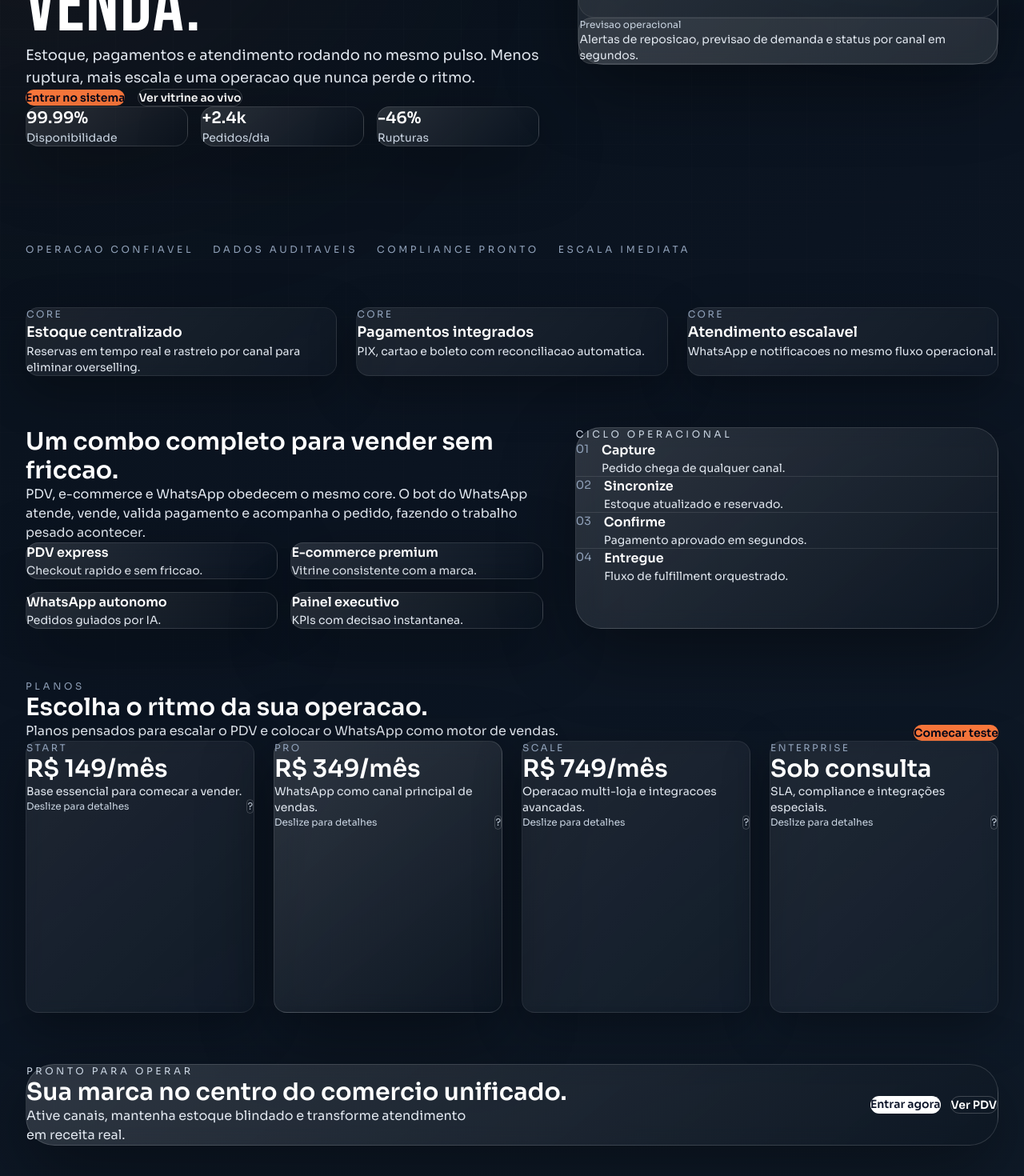
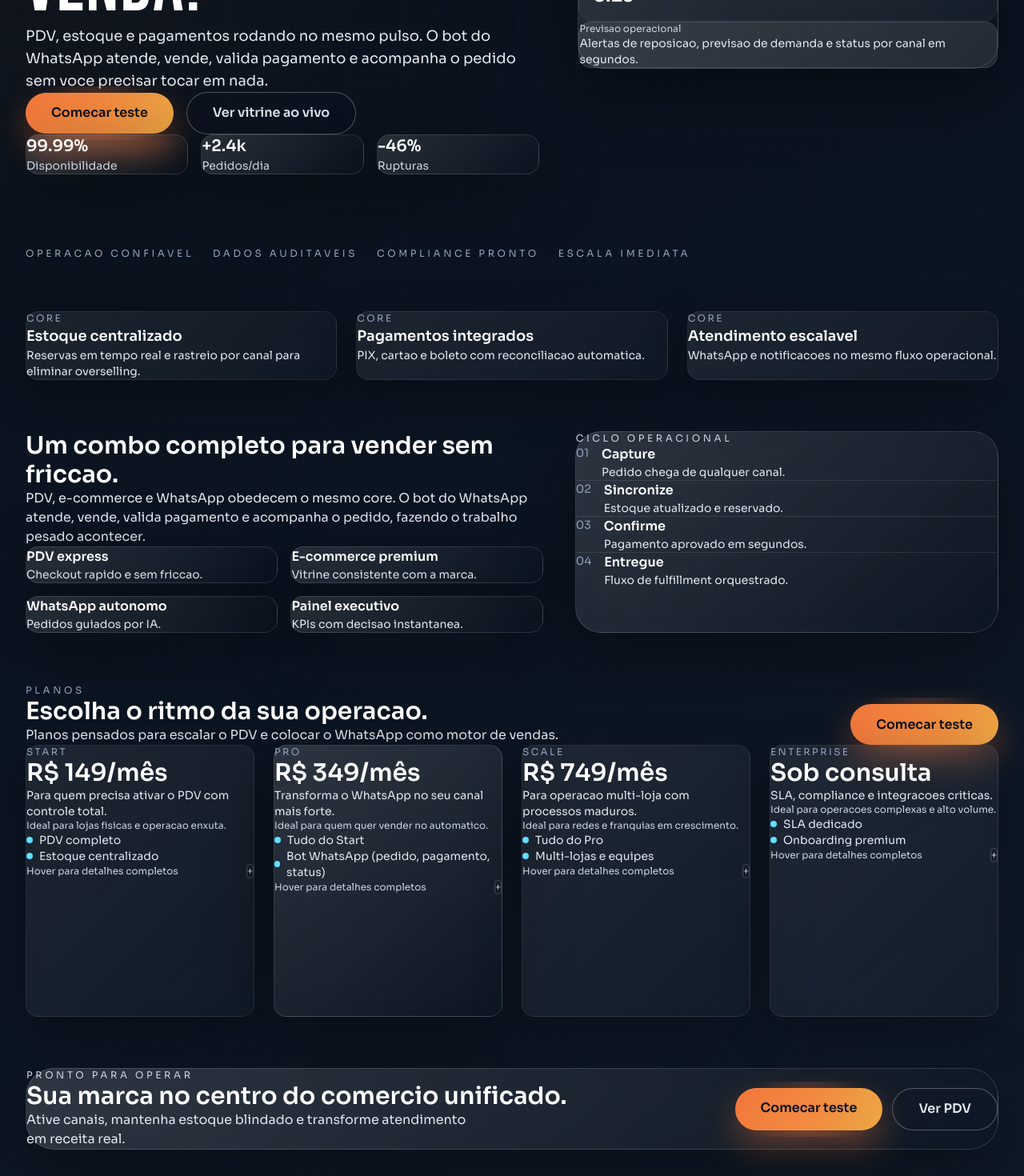
Before and after one commit to eoGuuga/unified-commerce-platform, a Next.js app in the folder frontend/: page / in a window 1280 px wide. Shown: the part 540-2010 px from the top of the page at 80% size. Built offline with nearby package versions, Linux system fonts and the light colour scheme.

Commit message:
feat: refine home desktop experience

```diff
--- a/frontend/app/globals.css
+++ b/frontend/app/globals.css
@@ -148,6 +148,24 @@
 
 html {
   scroll-behavior: smooth;
+}
+
+body::-webkit-scrollbar {
+  width: 12px;
+}
+
+body::-webkit-scrollbar-track {
+  background: #0b1119;
+}
+
+body::-webkit-scrollbar-thumb {
+  background: linear-gradient(180deg, rgba(255, 122, 61, 0.9), rgba(95, 224, 255, 0.9));
+  border-radius: 999px;
+  border: 3px solid #0b1119;
+}
+
+body::-webkit-scrollbar-thumb:hover {
+  background: linear-gradient(180deg, rgba(255, 123, 69, 1), rgba(37, 183, 167, 1));
 }
 
 body {
@@ -395,6 +413,79 @@ body {
   transform: rotateY(180deg);
 }
 
+.btn-primary {
+  border-radius: 999px;
+  background: linear-gradient(120deg, rgba(255, 122, 61, 0.95), rgba(255, 179, 71, 0.92));
+  color: #0b1119;
+  padding: 0.85rem 2rem;
+  font-weight: 600;
+  box-shadow: 0 18px 40px rgba(255, 122, 61, 0.35);
+  transition: transform 0.2s ease, box-shadow 0.2s ease;
+}
+
+.btn-primary:hover {
+  transform: translateY(-2px);
+  box-shadow: 0 24px 50px rgba(255, 122, 61, 0.45);
+}
+
+.btn-outline {
+  border-radius: 999px;
+  border: 1px solid rgba(255, 255, 255, 0.28);
+  color: #e2e8f0;
+  padding: 0.85rem 2rem;
+  font-weight: 600;
+  background: rgba(15, 23, 42, 0.2);
+  transition: border-color 0.2s ease, transform 0.2s ease;
+}
+
+.btn-outline:hover {
+  border-color: rgba(255, 255, 255, 0.5);
+  transform: translateY(-2px);
+}
+
+.btn-glow {
+  position: relative;
+  isolation: isolate;
+}
+
+.btn-glow::after {
+  content: "";
+  position: absolute;
+  inset: -8px;
+  border-radius: 999px;
+  background: radial-gradient(circle, rgba(255, 122, 61, 0.45), transparent 70%);
+  z-index: -1;
+  opacity: 0.6;
+  transition: opacity 0.2s ease;
+}
+
+.btn-glow:hover::after {
+  opacity: 1;
+}
+
+.reveal {
+  opacity: 0;
+  transform: translateY(26px) scale(0.98);
+  transition: opacity 0.7s ease, transform 0.7s ease;
+}
+
+.reveal-visible {
+  opacity: 1;
+  transform: translateY(0) scale(1);
+}
+
+.reveal-delay-1 {
+  transition-delay: 0.1s;
+}
+
+.reveal-delay-2 {
+  transition-delay: 0.2s;
+}
+
+.reveal-delay-3 {
+  transition-delay: 0.3s;
+}
+
 .accent-line {
   background: linear-gradient(90deg, var(--accent-coral), var(--accent-gold));
 }
--- a/frontend/app/page.tsx
+++ b/frontend/app/page.tsx
@@ -1,4 +1,6 @@
 "use client"
+
+import { useEffect } from "react"
 
 const stats = [
   { label: "Disponibilidade", value: "99.99%" },
@@ -40,14 +42,16 @@ const pricing = [
     name: "Start",
     price: "R$ 149/mês",
     installment: "12x de R$ 14,90",
-    description: "Base essencial para comecar a vender.",
+    description: "Para quem precisa ativar o PDV com controle total.",
+    ideal: "Ideal para lojas fisicas e operacao enxuta.",
     features: ["PDV completo", "Estoque centralizado", "Relatorios basicos"],
   },
   {
     name: "Pro",
     price: "R$ 349/mês",
     installment: "12x de R$ 34,90",
-    description: "WhatsApp como canal principal de vendas.",
+    description: "Transforma o WhatsApp no seu canal mais forte.",
+    ideal: "Ideal para quem quer vender no automatico.",
     features: [
       "Tudo do Start",
       "Bot WhatsApp (pedido, pagamento, status)",
@@ -59,7 +63,8 @@ const pricing = [
     name: "Scale",
     price: "R$ 749/mês",
     installment: "12x de R$ 74,90",
-    description: "Operacao multi-loja e integracoes avancadas.",
+    description: "Para operacao multi-loja com processos maduros.",
+    ideal: "Ideal para redes e franquias em crescimento.",
     features: [
       "Tudo do Pro",
       "Multi-lojas e equipes",
@@ -71,12 +76,37 @@ const pricing = [
     name: "Enterprise",
     price: "Sob consulta",
     installment: "Condicoes personalizadas",
-    description: "SLA, compliance e integrações especiais.",
+    description: "SLA, compliance e integracoes criticas.",
+    ideal: "Ideal para operacoes complexas e alto volume.",
     features: ["SLA dedicado", "Onboarding premium", "Roadmap conjunto"],
   },
 ]
 
 export default function Page() {
+  useEffect(() => {
+    if (typeof window === "undefined") return
+    const elements = Array.from(document.querySelectorAll(".reveal"))
+    if (!("IntersectionObserver" in window)) {
+      elements.forEach((el) => el.classList.add("reveal-visible"))
+      return
+    }
+
+    const observer = new IntersectionObserver(
+      (entries) => {
+        entries.forEach((entry) => {
+          if (entry.isIntersecting) {
+            entry.target.classList.add("reveal-visible")
+            observer.unobserve(entry.target)
+          }
+        })
+      },
+      { threshold: 0.2 },
+    )
+
+    elements.forEach((el) => observer.observe(el))
+    return () => observer.disconnect()
+  }, [])
+
   return (
     <main className="app-shell full-bleed text-slate-100">
       <div className="relative overflow-hidden">
@@ -97,11 +127,11 @@ export default function Page() {
               </div>
             </div>
             <div className="flex items-center gap-3 text-sm">
-              <a href="/login" className="rounded-full border border-white/20 px-4 py-2 text-slate-100 transition hover:border-white/40">
+              <a href="/login" className="btn-outline">
                 Entrar
               </a>
-              <a href="/admin" className="rounded-full bg-white px-4 py-2 font-semibold text-slate-900 transition hover:bg-slate-100">
-                Console
+              <a href="/login" className="btn-primary btn-glow">
+                Comecar teste
               </a>
             </div>
           </header>
@@ -109,7 +139,7 @@ export default function Page() {
 
         <section className="page-wrap pb-16 pt-10">
           <div className="grid min-h-[80svh] items-center gap-12 lg:grid-cols-[1.1fr_0.9fr]">
-            <div className="space-y-8 animate-fade-up">
+            <div className="space-y-8 animate-fade-up reveal">
               <div className="signal-pill inline-flex items-center gap-3">
                 <span className="h-2 w-2 rounded-full bg-[var(--signal-cyan)]" />
                 Operacao sincronizada em tempo real
@@ -120,27 +150,27 @@ export default function Page() {
                   A torre de comando que sincroniza cada venda.
                 </h1>
                 <p className="text-lg text-slate-200 max-w-2xl">
-                  Estoque, pagamentos e atendimento rodando no mesmo pulso. Menos ruptura, mais escala e uma operacao
-                  que nunca perde o ritmo.
+                  PDV, estoque e pagamentos rodando no mesmo pulso. O bot do WhatsApp atende, vende, valida pagamento
+                  e acompanha o pedido sem voce precisar tocar em nada.
                 </p>
               </div>
 
               <div className="flex flex-wrap items-center gap-4">
                 <a
                   href="/login"
-                  className="rounded-full bg-[var(--accent-coral)] px-7 py-3 text-sm font-semibold text-slate-950 transition hover:translate-y-[-1px] hover:bg-[var(--signal-ember)]"
+                  className="btn-primary btn-glow"
                 >
-                  Entrar no sistema
+                  Comecar teste
                 </a>
                 <a
                   href="/loja"
-                  className="rounded-full border border-white/20 px-7 py-3 text-sm font-semibold text-white transition hover:border-white/40"
+                  className="btn-outline"
                 >
                   Ver vitrine ao vivo
                 </a>
               </div>
 
-              <div className="grid gap-4 sm:grid-cols-3">
+              <div className="grid gap-4 sm:grid-cols-3 reveal reveal-delay-1">
                 {stats.map((item) => (
                   <div key={item.label} className="signal-card rounded-2xl p-4">
                     <p className="text-xl font-semibold text-white">{item.value}</p>
@@ -150,7 +180,7 @@ export default function Page() {
               </div>
             </div>
 
-            <div className="signal-panel rounded-[32px] p-8 animate-fade-up-delay">
+            <div className="signal-panel rounded-[32px] p-8 animate-fade-up-delay reveal">
               <div className="flex items-center justify-between">
                 <p className="text-xs uppercase tracking-[0.3em] text-slate-300">Mission control</p>
                 <span className="rounded-full bg-white/90 px-3 py-1 text-xs font-semibold text-slate-900">Live sync</span>
@@ -188,7 +218,7 @@ export default function Page() {
           </div>
         </section>
 
-        <section className="page-wrap pt-2">
+        <section className="page-wrap pt-2 reveal">
           <div className="flex flex-wrap items-center gap-6 text-xs uppercase tracking-[0.3em] text-slate-400">
             <span>Operacao confiavel</span>
             <span>Dados auditaveis</span>
@@ -197,7 +227,7 @@ export default function Page() {
           </div>
         </section>
 
-        <section className="page-wrap mt-6 grid gap-6 md:grid-cols-3">
+        <section className="page-wrap mt-6 grid gap-6 md:grid-cols-3 reveal">
           {capabilities.map((item) => (
             <div key={item.title} className="glass-card rounded-2xl p-6">
               <p className="text-xs uppercase tracking-[0.2em] text-slate-400">Core</p>
@@ -207,7 +237,7 @@ export default function Page() {
           ))}
         </section>
 
-        <section className="page-wrap mt-8 grid gap-10 lg:grid-cols-[1.1fr_0.9fr]">
+        <section className="page-wrap mt-8 grid gap-10 lg:grid-cols-[1.1fr_0.9fr] reveal">
           <div className="space-y-6">
             <h2 className="text-3xl font-semibold text-white">Um combo completo para vender sem friccao.</h2>
             <p className="text-slate-200">
@@ -239,7 +269,7 @@ export default function Page() {
         </section>
 
         <section className="page-wrap mt-10">
-          <div className="flex items-end justify-between gap-6 flex-wrap">
+          <div className="flex items-end justify-between gap-6 flex-wrap reveal">
             <div>
               <p className="text-xs uppercase tracking-[0.3em] text-slate-400">Planos</p>
               <h2 className="mt-3 text-3xl font-semibold text-white">Escolha o ritmo da sua operacao.</h2>
@@ -249,12 +279,12 @@ export default function Page() {
             </div>
             <a
               href="/login"
-              className="rounded-full bg-[var(--accent-coral)] px-6 py-3 text-sm font-semibold text-slate-950 transition hover:translate-y-[-1px] hover:bg-[var(--signal-ember)]"
+              className="btn-primary btn-glow"
             >
               Comecar teste
             </a>
           </div>
-          <div className="mt-8 grid gap-6 md:grid-cols-2 xl:grid-cols-4">
+          <div className="mt-8 grid gap-6 md:grid-cols-2 xl:grid-cols-4 reveal reveal-delay-1">
             {pricing.map((plan) => (
               <div key={plan.name} className="flip-card">
                 <div className="flip-card-inner">
@@ -264,9 +294,18 @@ export default function Page() {
                     <p className="text-xs uppercase tracking-[0.2em] text-slate-400">{plan.name}</p>
                     <p className="mt-4 text-3xl font-semibold text-white">{plan.price}</p>
                     <p className="mt-2 text-sm text-slate-200">{plan.description}</p>
+                    <p className="mt-3 text-xs text-slate-300">{plan.ideal}</p>
+                    <ul className="mt-4 space-y-2 text-sm text-slate-200">
+                      {plan.features.slice(0, 2).map((feature) => (
+                        <li key={feature} className="flex items-center gap-2">
+                          <span className="h-2 w-2 rounded-full bg-[var(--signal-cyan)]" />
+                          {feature}
+                        </li>
+                      ))}
+                    </ul>
                     <div className="mt-6 flex items-center justify-between text-xs text-slate-300">
-                      <span>Deslize para detalhes</span>
-                      <span className="rounded-full border border-white/20 px-2 py-1">?</span>
+                      <span>Hover para detalhes completos</span>
+                      <span className="rounded-full border border-white/20 px-2 py-1">+</span>
                     </div>
                   </div>
 
@@ -287,9 +326,7 @@ export default function Page() {
                     <a
                       href="/login"
                       className={`mt-5 inline-flex w-full items-center justify-center rounded-full px-4 py-2 text-sm font-semibold transition ${
-                        plan.highlight
-                          ? "bg-white text-slate-900 hover:bg-slate-100"
-                          : "border border-white/20 text-white hover:border-white/40"
+                        plan.highlight ? "btn-primary" : "btn-outline"
                       }`}
                     >
                       Comecar teste
@@ -301,7 +338,7 @@ export default function Page() {
           </div>
         </section>
 
-        <section className="page-wrap mt-8">
+        <section className="page-wrap mt-8 reveal">
           <div className="signal-panel rounded-[36px] px-8 py-10 md:flex md:items-center md:justify-between">
             <div>
               <p className="text-xs uppercase tracking-[0.3em] text-slate-300">Pronto para operar</p>
@@ -315,13 +352,13 @@ export default function Page() {
             <div className="mt-6 flex flex-wrap gap-3 md:mt-0">
               <a
                 href="/login"
-                className="rounded-full bg-white px-6 py-3 text-sm font-semibold text-slate-900 transition hover:bg-slate-100"
+                className="btn-primary btn-glow"
               >
-                Entrar agora
+                Comecar teste
               </a>
               <a
                 href="/pdv"
-                className="rounded-full border border-white/20 px-6 py-3 text-sm font-semibold text-white transition hover:border-white/40"
+                className="btn-outline"
               >
                 Ver PDV
               </a>
@@ -329,7 +366,7 @@ export default function Page() {
           </div>
         </section>
 
-        <section className="page-wrap mt-10">
+        <section className="page-wrap mt-10 reveal">
           <div className="grid gap-8 lg:grid-cols-[1.1fr_0.9fr]">
             <div className="space-y-4">
               <p className="text-xs uppercase tracking-[0.3em] text-slate-400">Contato</p>
```
Also changed, not shown: frontend/app/login/page.tsx (+1 -6 lines).
